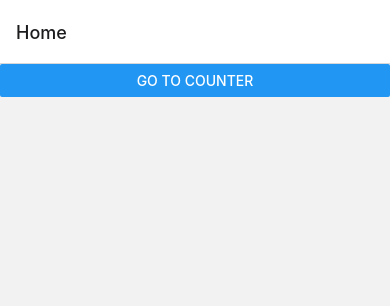
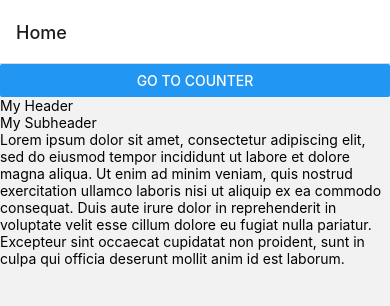
Before and after one commit to 0x7231636b/react-native-course, a React Native app: screen /Home in a window 390 px wide. Shown: the top 306 px of the page. Built offline with nearby package versions, Linux system fonts and the light colour scheme.

Commit message:
Added dependencies for also deploying react web app

```diff
--- a/package.json
+++ b/package.json
@@ -18,7 +18,10 @@
     "react-native": "0.71.8",
     "react-native-safe-area-context": "4.5.0",
     "react-native-screens": "~3.20.0",
-    "typescript": "^4.9.4"
+    "typescript": "^4.9.4",
+    "react-native-web": "~0.18.10",
+    "react-dom": "18.2.0",
+    "@expo/webpack-config": "^18.0.1"
   },
   "devDependencies": {
     "@babel/core": "^7.20.0"
--- a/screens/CounterScreen.tsx
+++ b/screens/CounterScreen.tsx
@@ -61,6 +61,7 @@
         }}
       />
       <Text>{counter}</Text>
+      <Text>Another text</Text>
       <StatusBar style="auto" />
     </View>
   );
--- a/screens/HomeScreen.tsx
+++ b/screens/HomeScreen.tsx
@@ -1,4 +1,4 @@
-import { View } from "react-native";
+import { View, Text } from "react-native";
 import { MyButton } from "../components/MyButton";
 
 export default function HomeScreen({ navigation }) {
@@ -8,6 +8,17 @@
         text="go to counter"
         onPress={() => navigation.navigate("Counter")}
       />
+      <Text>My Header</Text>
+      <Text>My Subheader</Text>
+      <Text>
+        Lorem ipsum dolor sit amet, consectetur adipiscing elit, sed do eiusmod
+        tempor incididunt ut labore et dolore magna aliqua. Ut enim ad minim
+        veniam, quis nostrud exercitation ullamco laboris nisi ut aliquip ex ea
+        commodo consequat. Duis aute irure dolor in reprehenderit in voluptate
+        velit esse cillum dolore eu fugiat nulla pariatur. Excepteur sint
+        occaecat cupidatat non proident, sunt in culpa qui officia deserunt
+        mollit anim id est laborum.
+      </Text>
     </View>
   );
 }
```
Also changed, not shown: 1 other file (tests, documents, lock files or other folders).
